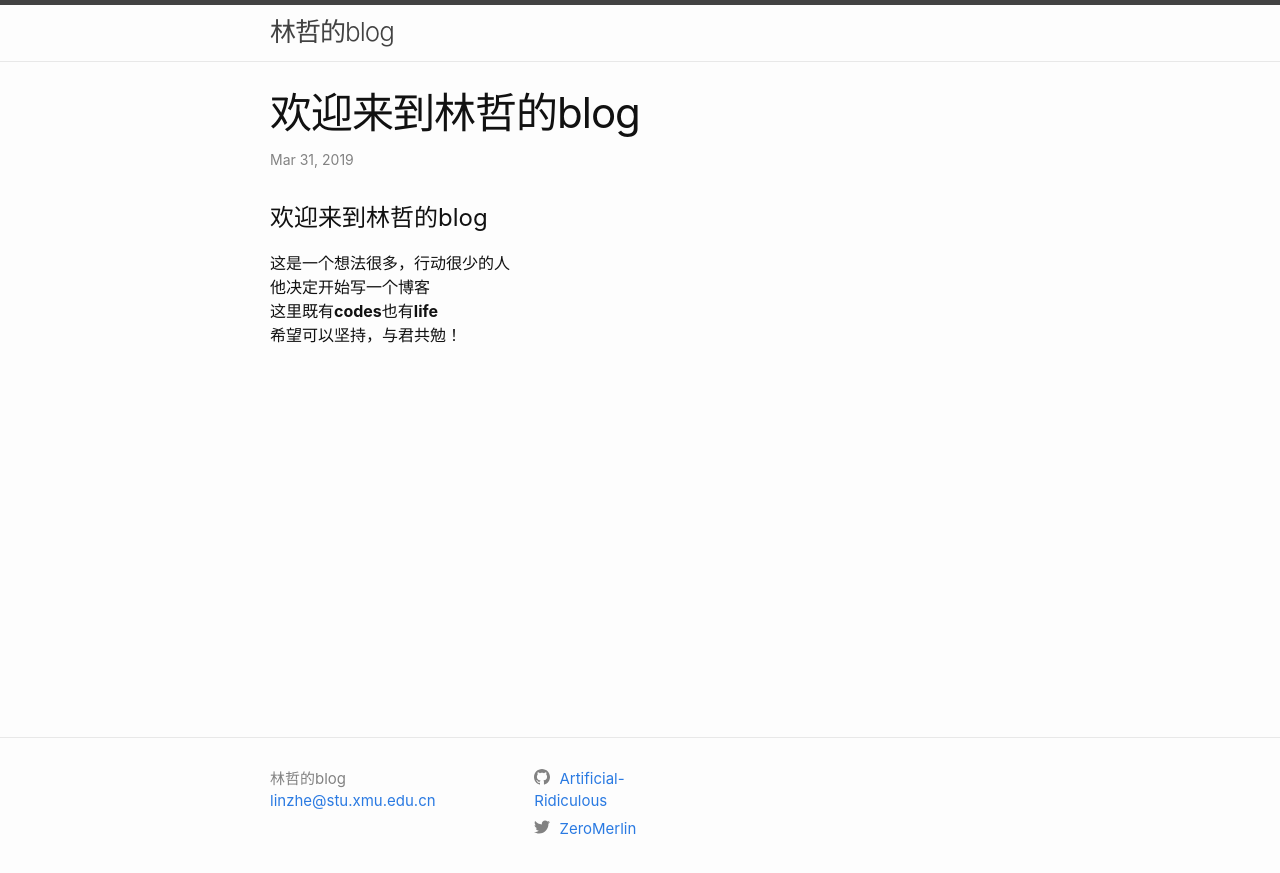
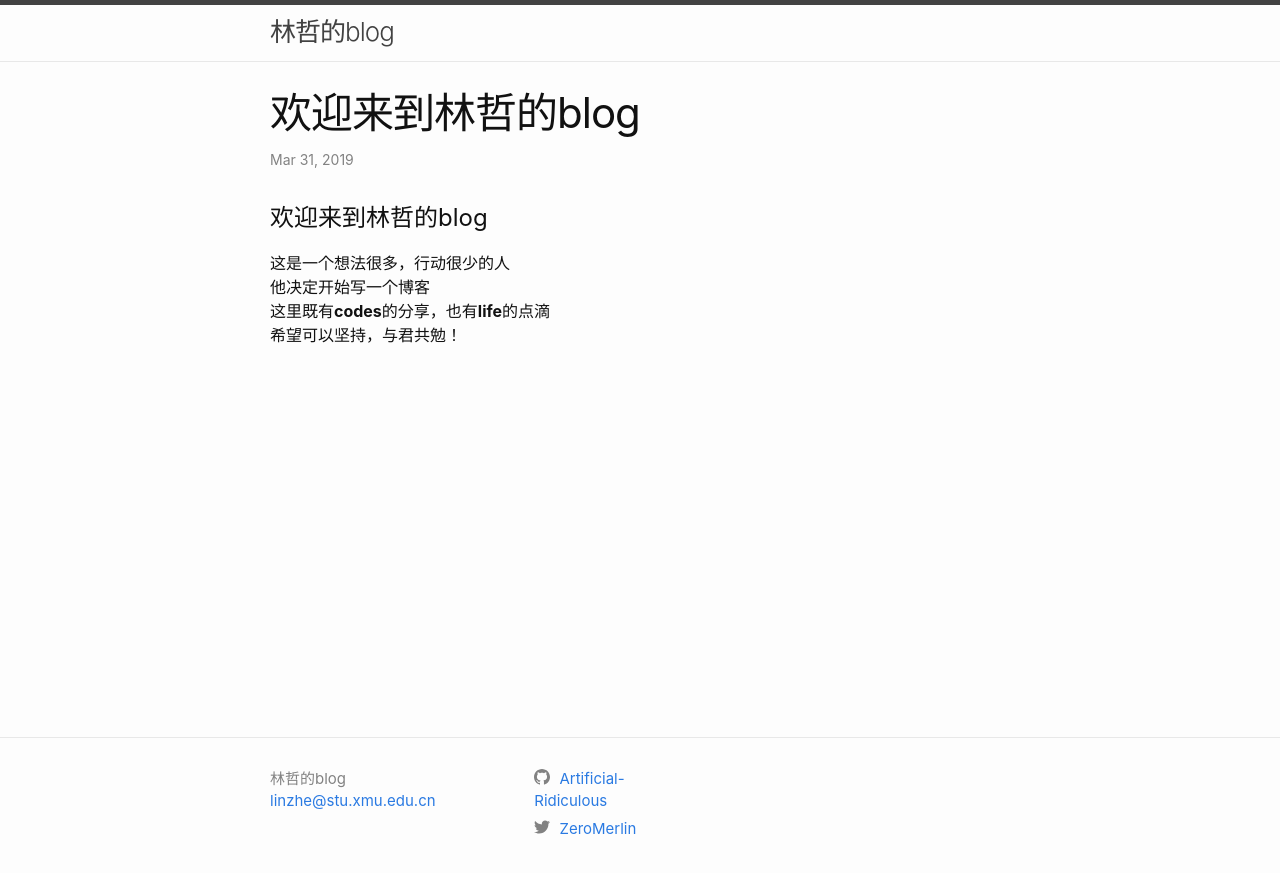
Before and after one commit to Artificial-Ridiculous/Artificial-Ridiculous.github.io, a Jekyll site: the page built from _posts/2019-03-31-欢迎来到林哲的blog.markdown, in a window 1280 px wide. Shown: the top 873 px of the page. Built offline with Jekyll 4.4.1, drawn with Linux system fonts in a browser that asks for light colours.

Commit message:
Update 2019-03-31-欢迎来到林哲的blog.markdown

```diff
--- a/_posts/2019-03-31-欢迎来到林哲的blog.markdown
+++ b/_posts/2019-03-31-欢迎来到林哲的blog.markdown
@@ -9,5 +9,5 @@ categories: life
 
 这是一个想法很多，行动很少的人
 他决定开始写一个博客
-这里既有**codes**也有**life**
+这里既有**codes**的分享，也有**life**的点滴
 希望可以坚持，与君共勉！
```
